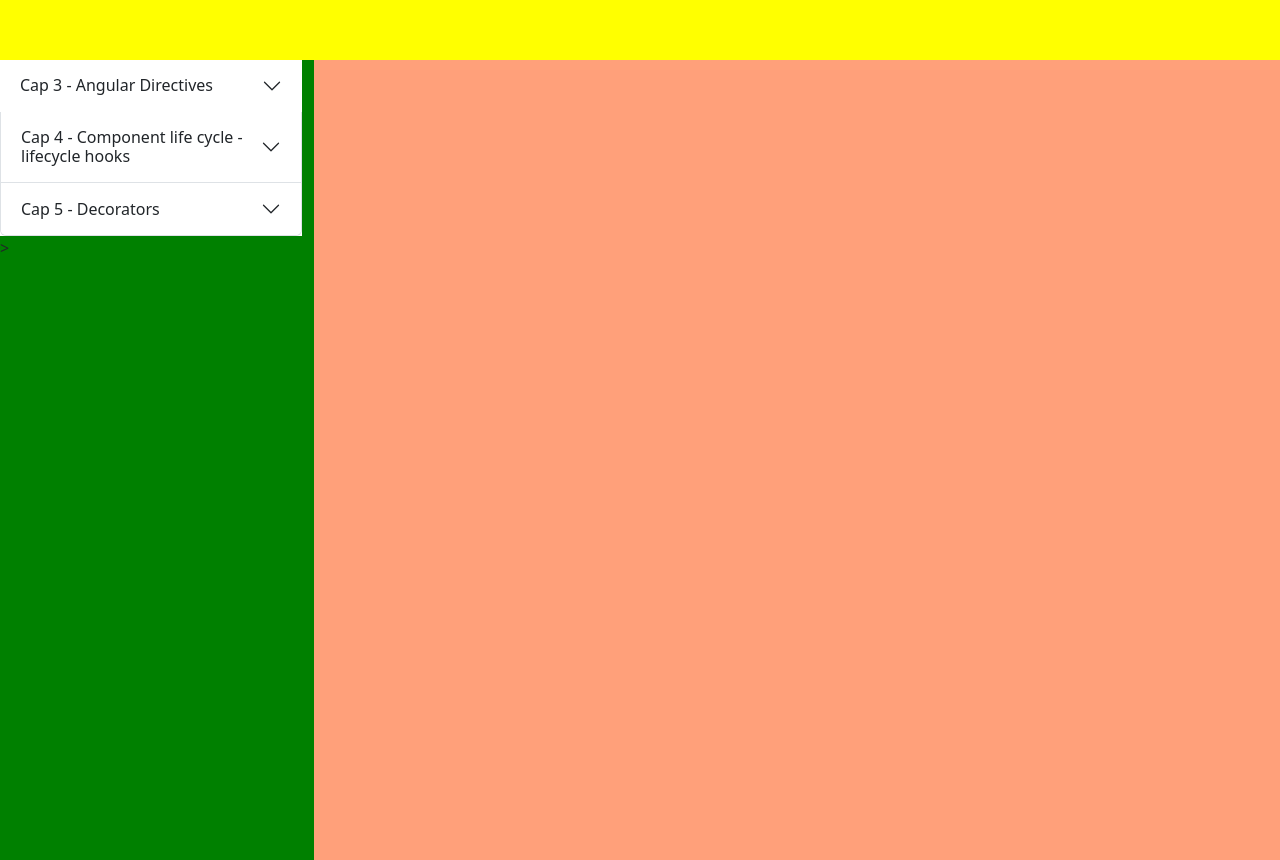
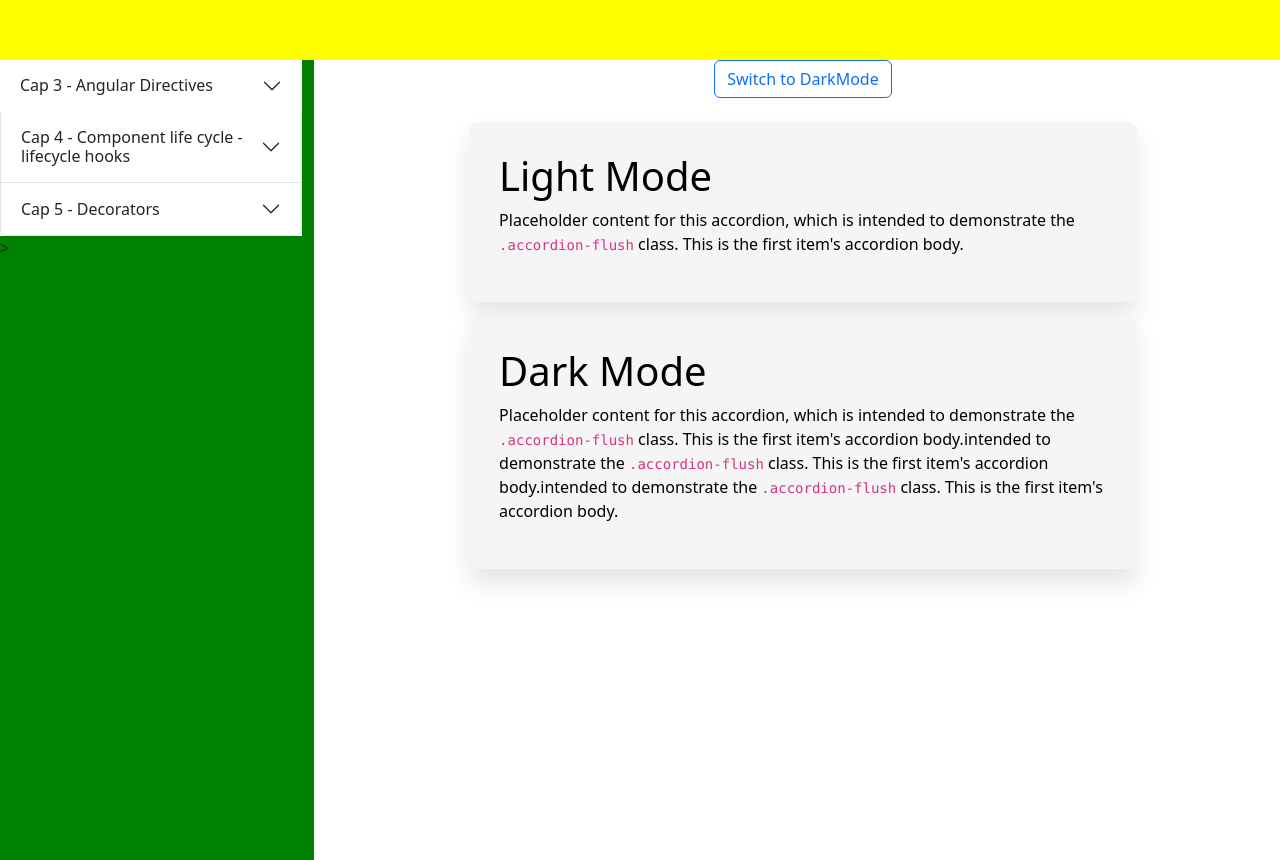
Before and after one commit to paolopci/Tutor_Angular17, an Angular app: page /dark in a window 1280 px wide. Before the commit this address led to /. Built offline with nearby package versions, Linux system fonts and the light colour scheme.

Commit message:
example 12 - Light/Dark mode con [ngClass]

```diff
--- /dev/null
+++ b/src/app/Cap03/dark-mode/dark-mode.component.css
@@ -0,0 +1,26 @@
+body {
+    padding: 20px;
+    background-color: #f7f7f7;
+    position: relative;
+    transition: all .3s ease-in-out;
+}
+
+.lightMode {
+    background-color: #f5f5f5;
+    color: #000;
+}
+
+.darkMode {
+    background-color: #2b2b2b;
+    color: #fff;
+}
+
+.box {
+    width: 70%;
+    margin: 0 auto;
+    box-shadow: 0 15px 25px rgba(0, 0, 0, 0.1);
+    padding: 30px;
+    border-radius: 9px;
+    transition: all .1s ease;
+    margin-bottom: 15px;
+}
--- /dev/null
+++ b/src/app/Cap03/dark-mode/dark-mode.component.html
@@ -0,0 +1,26 @@
+<div class="text-center">
+    <button class="btn btn-outline-primary" (click)="toggleMode()">
+        {{colorMode==='lightMode'?'Switch to DarkMode':'Switch to Light Mode'}}
+    </button>
+</div>
+<br>
+<div class="box" [ngClass]="colorMode">
+    <h1>Light Mode</h1>
+    <p>
+        Placeholder content for this accordion, which is
+        intended to demonstrate the <code>.accordion-flush</code> class.
+        This is the first item's accordion body.
+    </p>
+</div>
+<div class="box" [ngClass]="colorMode">
+    <h1>Dark Mode</h1>
+    <p>
+        Placeholder content for this accordion, which is
+        intended to demonstrate the <code>.accordion-flush</code> class.
+        This is the first item's accordion body.intended to demonstrate the
+        <code>.accordion-flush</code> class.
+        This is the first item's accordion body.intended to demonstrate the
+        <code>.accordion-flush</code> class.
+        This is the first item's accordion body.
+    </p>
+</div>
--- /dev/null
+++ b/src/app/Cap03/dark-mode/dark-mode.component.ts
@@ -0,0 +1,18 @@
+import { Component } from '@angular/core';
+
+@Component({
+  selector: 'app-dark-mode',
+  templateUrl: './dark-mode.component.html',
+  styleUrl: './dark-mode.component.css'
+})
+export class DarkModeComponent {
+
+  colorMode = 'lightMode';
+  toggleMode() {
+    if (this.colorMode === 'lightMode') {
+      this.colorMode = 'darkMode';
+    } else {
+      this.colorMode='lightMode';
+    }
+  }
+}
--- a/src/app/app-routing.module.ts
+++ b/src/app/app-routing.module.ts
@@ -2,11 +2,13 @@ import { NgModule } from '@angular/core';
 import { RouterModule, Routes } from '@angular/router';
 import { AppComponent } from './app.component';
 import { SwitchComponent } from './switch/switch.component';
+import { DarkModeComponent } from './Cap03/dark-mode/dark-mode.component';
 
 
 const routes: Routes = [
 
-  { path: 'switch', component: SwitchComponent }
+  { path: 'switch', component: SwitchComponent },
+  { path: 'dark', component: DarkModeComponent },
 ];
 
 @NgModule({
--- a/src/app/app.component.html
+++ b/src/app/app.component.html
@@ -4,7 +4,7 @@
     <div class="col-3" style="background-color: green;height: 800px;">
       <app-carousel></app-carousel>>
     </div>
-    <div class="col-9" style="background-color: lightsalmon;">
+    <div class="col-9" >
       <router-outlet></router-outlet>
     </div>
   </div>
--- a/src/app/app.module.ts
+++ b/src/app/app.module.ts
@@ -6,12 +6,14 @@ import { AppComponent } from './app.component';
 import {FormsModule} from "@angular/forms";
 import { SwitchComponent } from './switch/switch.component';
 import { CarouselComponent } from './carousel/carousel.component';
+import { DarkModeComponent } from './Cap03/dark-mode/dark-mode.component';
 
 @NgModule({
   declarations: [
     AppComponent,
     SwitchComponent,
-    CarouselComponent
+    CarouselComponent,
+    DarkModeComponent
   ],
   imports: [
     BrowserModule,
--- a/src/app/carousel/carousel.component.html
+++ b/src/app/carousel/carousel.component.html
@@ -10,6 +10,7 @@
             <div class="accordion-body">
                 <p><a href="#" class="link-underline-primary" [routerLink]="['/']">root</a></p>
                 <p><a href="#" class="link-underline-primary" [routerLink]="['/switch']">Switch</a></p>
+                <p><a href="#" class="link-underline-primary" [routerLink]="['/dark']">Dark</a></p>
             </div>
         </div>
         <div class="accordion-item">
```
